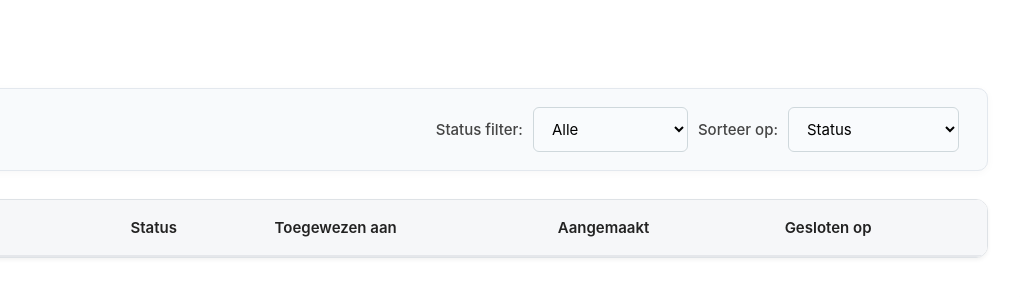
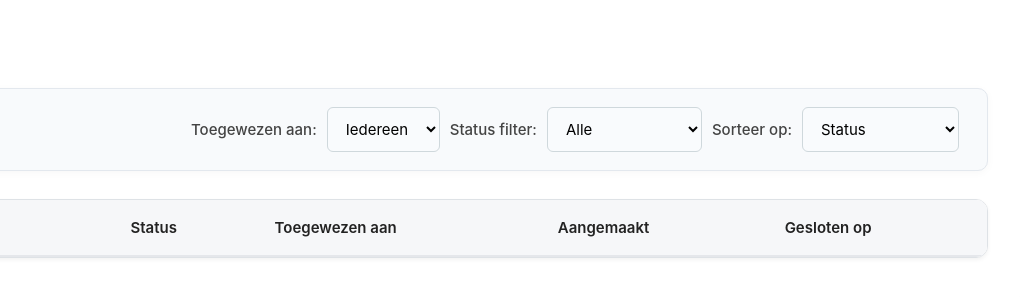
Before and after one commit to Granade1987/to-do, a plain HTML site: page index.html in a window 1280 px wide. Shown: the part 159-456 px from the top of the page, 260-1280 px from the left. Drawn offline with Linux system fonts and the light colour scheme.

Commit message:
nieuew filter2

```diff
--- a/index.html
+++ b/index.html
@@ -36,6 +36,13 @@
             </label>
         </div>
         <div class="filters-inline">
+            <label>Toegewezen aan:
+                <select id="assignedtoFilter">
+                    <option value="Iedereen">Iedereen</option>
+                    <option value="Extern">Extern</option>
+                    <option value="Chris">Chris</option>
+                </select>
+            </label>
             <label>Status filter:
                 <select id="statusFilter">
                     <option value="Alle">Alle</option>
@@ -48,7 +55,6 @@
                 <select id="sortFilter">
                     <option value="created_at">Nieuwste eerst</option>
                     <option value="status" selected>Status</option>
-                    <option value="assigned_to">Toegewezen aan</option>
                 </select>
             </label>
         </div>
```
